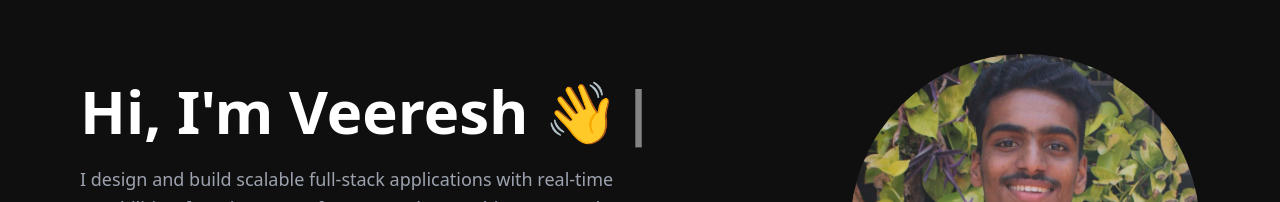
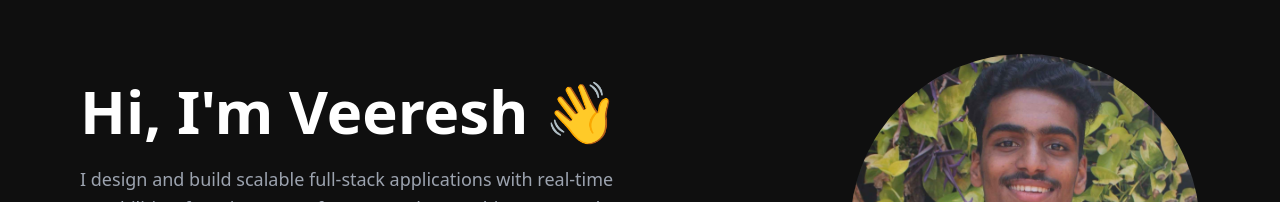
Before and after one commit to VeereshMK-07/portfolio, a React app: page / in a window 1280 px wide. Shown: the part 219-421 px from the top of the page. Built offline with nearby package versions, Linux system fonts and the light colour scheme; the HTML template or start-up script is replaced by a standard one.

Commit message:
portfolio final

```diff
--- a/src/App.jsx
+++ b/src/App.jsx
@@ -40,7 +40,13 @@ function App() {
           animate={{ opacity: 1, y: 0 }}
         >
           <h1 className="text-4xl md:text-6xl font-bold">
-            <Typewriter words={["Hi, I'm Veeresh 👋"]} cursor typeSpeed={70} />
+            <Typewriter
+              words={["Hi, I'm Veeresh 👋"]}
+              typeSpeed={70}
+              deleteSpeed={0}
+              delaySpeed={1000}
+              loop={1}
+            />
           </h1>
 
           {/* IMPROVED PARA */}
```
